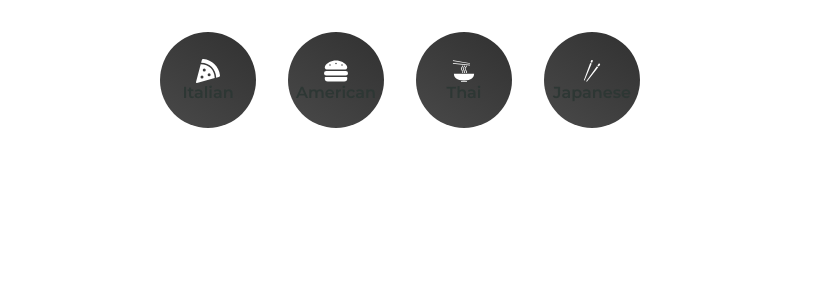
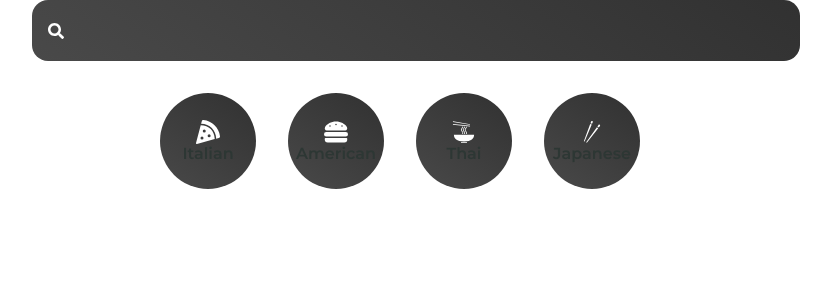
Before and after one commit to samchillcott/delicious, a React (Create React App) app: page /recipe/1 in a window 1280 px wide. Shown: the top 300 px of the page, without its empty margins (224-1055 px from the left). Built offline with nearby package versions, Linux system fonts and the light colour scheme.

Commit message:
add search component bar

```diff
--- a/src/App.js
+++ b/src/App.js
@@ -1,11 +1,13 @@
 import { BrowserRouter } from "react-router-dom";
 import Category from "./components/Category";
+import Search from "./components/Search";
 import Pages from "./pages/Pages";
 
 function App() {
   return (
     <div className="App">
       <BrowserRouter>
+        <Search />
         <Category />
         <Pages />
       </BrowserRouter>
--- /dev/null
+++ b/src/components/Search.js
@@ -0,0 +1,42 @@
+import React from 'react'
+import styled from 'styled-components';
+import { FaSearch } from 'react-icons/fa'
+
+const Search = () => {
+  return (
+    <FormStyle>
+      <div>
+        <FaSearch/>
+        <input type="text" />
+      </div>
+    </FormStyle>
+  )
+}
+
+const FormStyle = styled.form`
+  margin: 0rem, 20rem;
+  div{
+    position: relative;
+    width: 100%;
+  }
+  input{
+    border: none;
+    background: linear-gradient(35deg, #494949, #313131);
+    font-size: 1.5rem;
+    color: white;
+    padding: 1rem 3rem;
+    border: none;
+    border-radius: 1rem;
+    outline: none;
+    width: 100%;
+  }
+  svg{
+    position: absolute;
+    top: 50%;
+    left: 0%;
+    transform: translate(100%, -50%);
+    color: white
+  }
+`;
+
+export default Search
```
